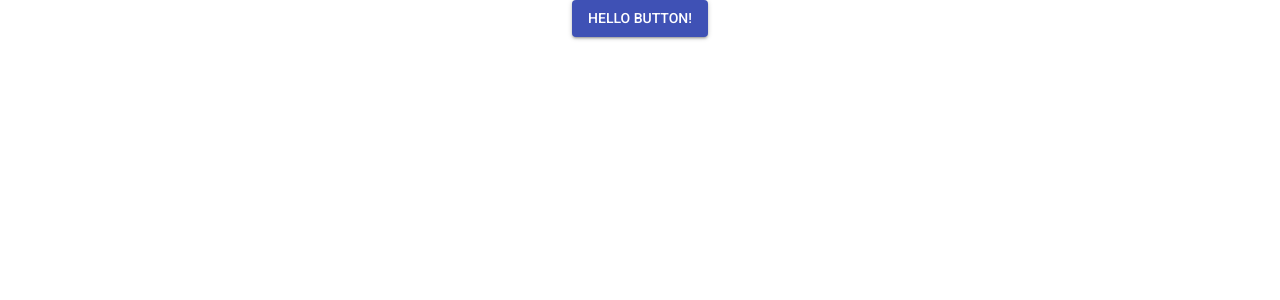
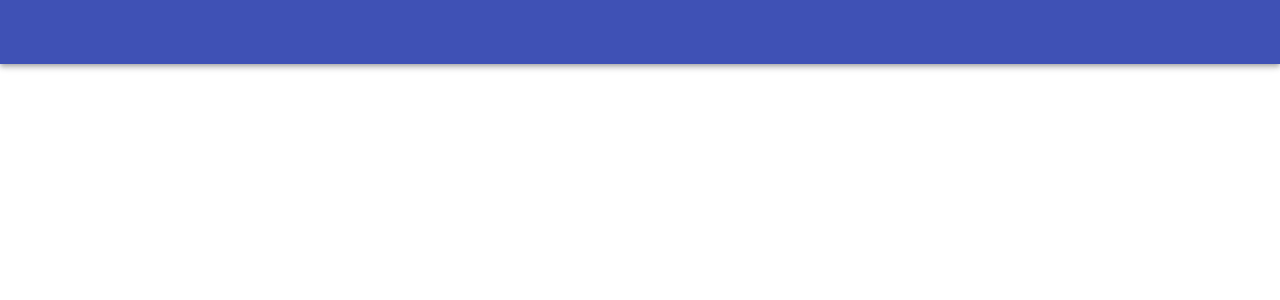
Before and after one commit to careyes17/MangoHacks2019, a React (Create React App) app in the folder web-app/: page / in a window 1280 px wide. Shown: the top 300 px of the page. Built offline with nearby package versions, Linux system fonts and the light colour scheme.

Commit message:
Add top toolbar scaffold

```diff
--- a/web-app/package.json
+++ b/web-app/package.json
@@ -5,6 +5,7 @@
   "dependencies": {
     "@material-ui/core": "^3.9.1",
     "@material-ui/icons": "^3.0.2",
+    "@material-ui/styles": "^3.0.0-alpha.9",
     "@types/jest": "23.3.13",
     "@types/node": "10.12.21",
     "@types/react": "16.8.1",
@@ -28,5 +29,6 @@
     "not dead",
     "not ie <= 11",
     "not op_mini all"
-  ]
+  ],
+  "devDependencies": {}
 }
--- a/web-app/src/App.tsx
+++ b/web-app/src/App.tsx
@@ -1,12 +1,16 @@
 import React, { Component } from 'react';
+import TopAppBar from './components/TopAppBar';
+
 import './App.css';
-import Button from '@material-ui/core/Button';
 
-class App extends Component {
+
+class App extends Component<any, any> {
   render() {
+    const {classes} = this.props;
+
     return (
       <div className="App">
-        <Button variant="contained" color="primary">Hello Button!</Button>
+        <TopAppBar></TopAppBar>
       </div>
     );
   }
--- /dev/null
+++ b/web-app/src/components/TopAppBar.tsx
@@ -0,0 +1,22 @@
+import AppBar from '@material-ui/core/AppBar';
+import {IconButton, Toolbar} from '@material-ui/core';
+import {withStyles} from '@material-ui/styles';
+import React, {Component} from 'react';
+
+const styles = {};
+
+class TopAppBar extends Component<any, any> {
+  render() {
+    const { classes } = this.props;
+    return (
+      <AppBar color="primary" position="static">
+        <Toolbar>
+          <IconButton className={classes.menuButton}></IconButton>
+        </Toolbar>
+
+      </AppBar>
+    );
+  }
+}
+
+export default withStyles(styles)(TopAppBar);
```
Also changed, not shown: 1 other file (tests, documents, lock files or other folders).
